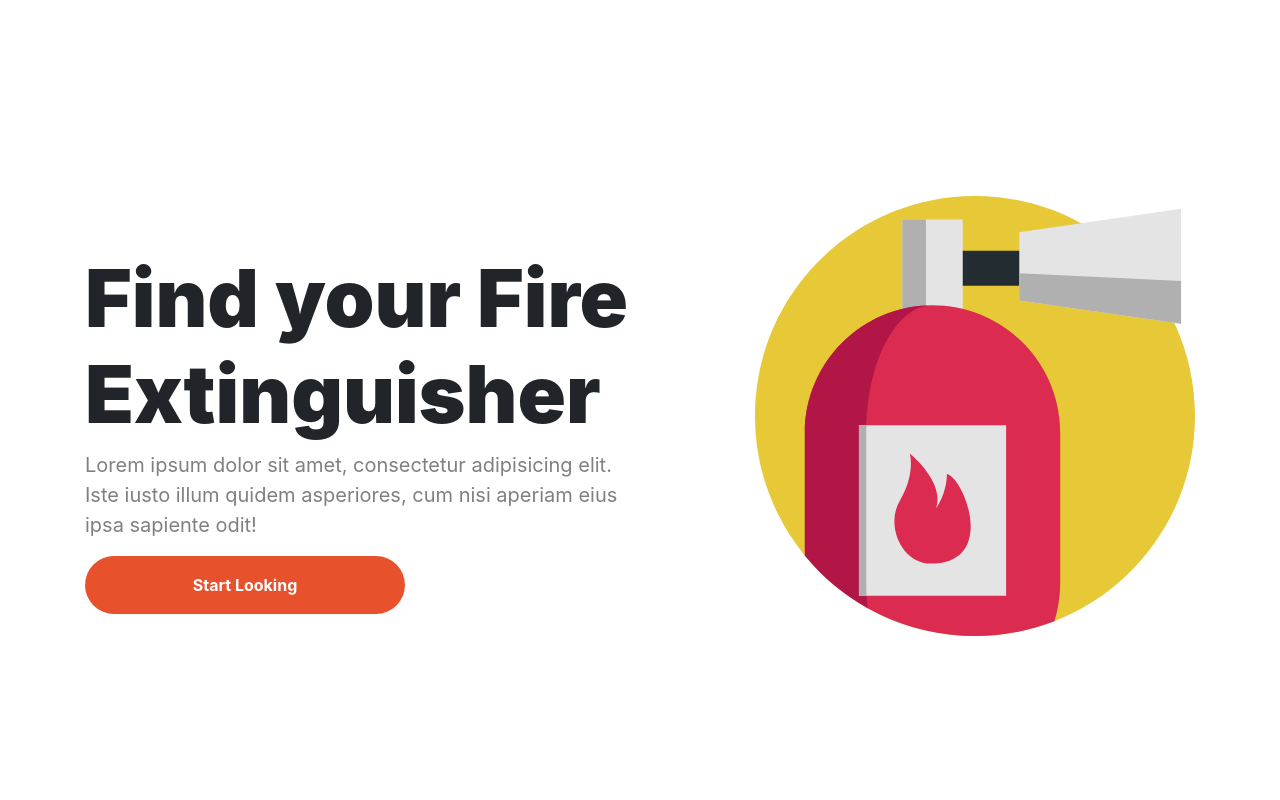
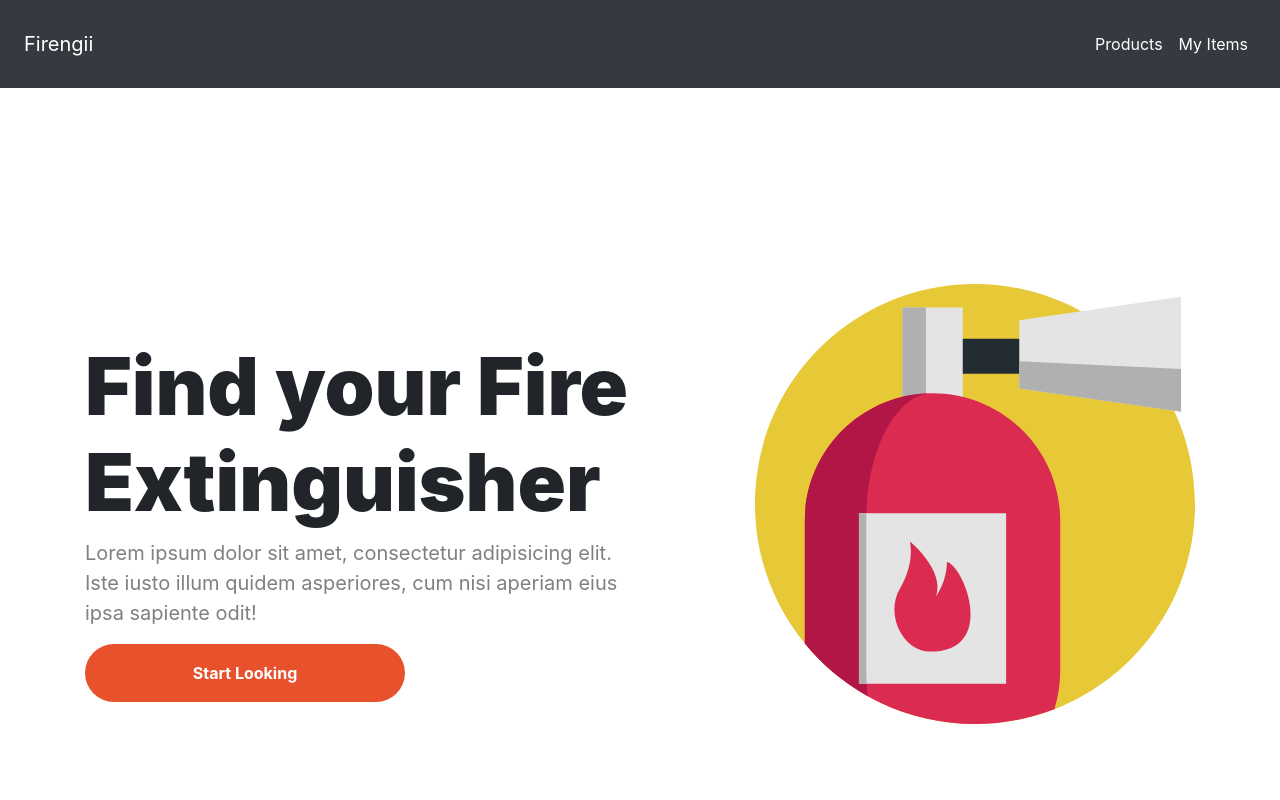
Before and after one commit to imotD/nuxtjs-basic, a Nuxt app: page / in a window 1280 px wide. Shown: the top 800 px of the page. Built offline with nearby package versions, Linux system fonts and the light colour scheme.

Commit message:
add comp nav

```diff
--- /dev/null
+++ b/components/Nav.vue
@@ -0,0 +1,46 @@
+<template>
+  <div>
+    <nav class="navbar navbar-expand-lg navbar-dark bg-dark padding">
+      <a class="navbar-brand" href="/">Firengii</a>
+      <button
+        class="navbar-toggler"
+        type="button"
+        data-toggle="collapse"
+        data-target="#navbarSupportedContent"
+        aria-controls="navbarSupportedContent"
+        aria-expanded="false"
+        aria-label="Toggle navigation"
+      >
+        <span class="navbar-toggler-icon"></span>
+      </button>
+
+      <div class="collapse navbar-collapse ml-auto" id="navbarSupportedContent">
+        <ul class="navbar-nav ml-auto">
+          <li class="nav-item active">
+            <a href="/products" class="nav-link"
+              >Products <span class="sr-only">(current)</span></a
+            >
+          </li>
+          <li class="nav-item active">
+            <a href="/my-items" class="nav-link"
+              >My Items <span class="sr-only">(current)</span></a
+            >
+          </li>
+        </ul>
+      </div>
+    </nav>
+  </div>
+</template>
+
+<script>
+export default {};
+</script>
+<style scoped>
+.padding {
+  padding: 1.5rem;
+  background-color: black;
+}
+.nav-left {
+  margin-left: auto;
+}
+</style>
--- a/pages/index.vue
+++ b/pages/index.vue
@@ -1,4 +1,6 @@
 <template>
+  <div>
+    <Nav />
     <div class="container">
       <Hero />
       <LargeCardDisplay
@@ -11,6 +13,7 @@
         :key="cardInfo.id"
         :cardsSection="cardInfo"
       />
+    </div>
   </div>
 </template>
 
```
Lines whose indentation alone changed are shown as unchanged.
